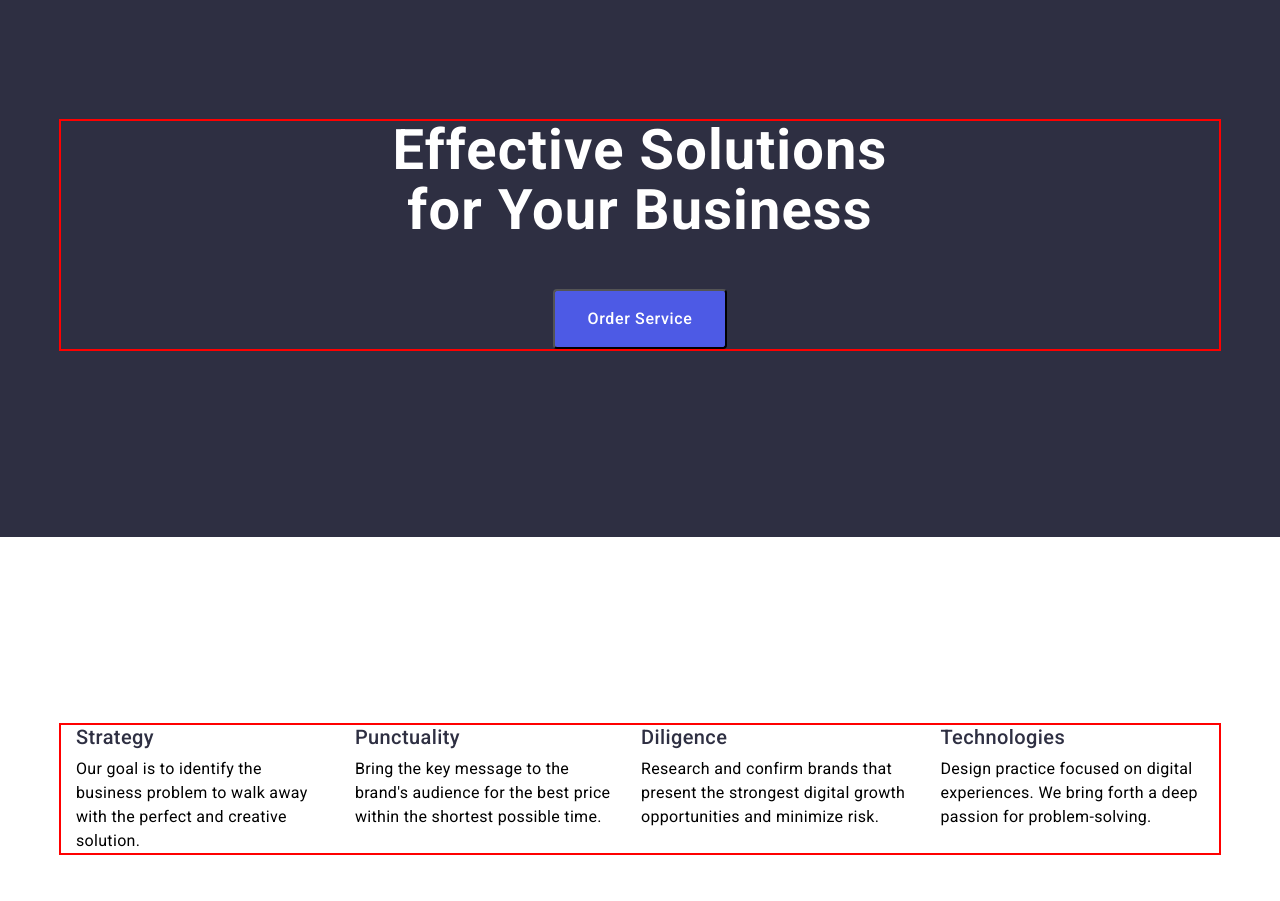
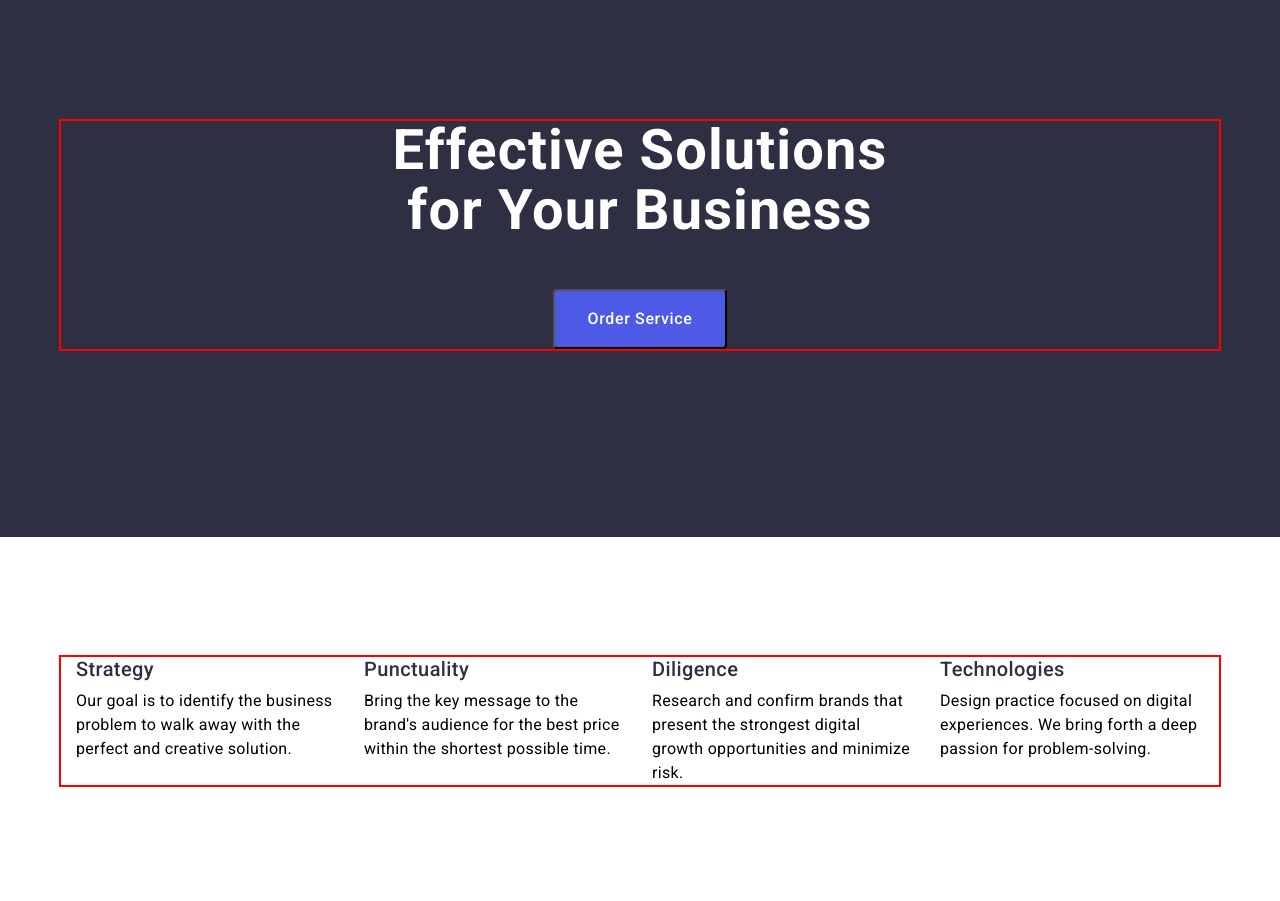
Before and after one commit to Stella-Nahnybida/goit-markup-hw-03, a plain HTML site: page index.html in a window 1280 px wide. Shown: the part 140-1041 px from the top of the page. Drawn offline with nearby package versions, Linux system fonts and the light colour scheme.

Commit message:
finalization hw3

```diff
--- a/css/styles.css
+++ b/css/styles.css
@@ -219,7 +219,7 @@ body {
 /* Hero Title */
 .hero-title {
     /* ??? */
-    max-width: 495px;
+    max-width: 496px;
 
     font-weight: 700;
     font-size: 56px;
@@ -252,13 +252,17 @@ body {
 
 /* Section Features */
 .features {
-    padding-top: 188px;
+    padding-top: 120px;
     padding-bottom: 120px;
 }
 
 .features-list {
     display: flex;
     gap: 24px;
+}
+
+.features-item {
+    width: 264px;
 }
 
 /* Section Directions */
```
